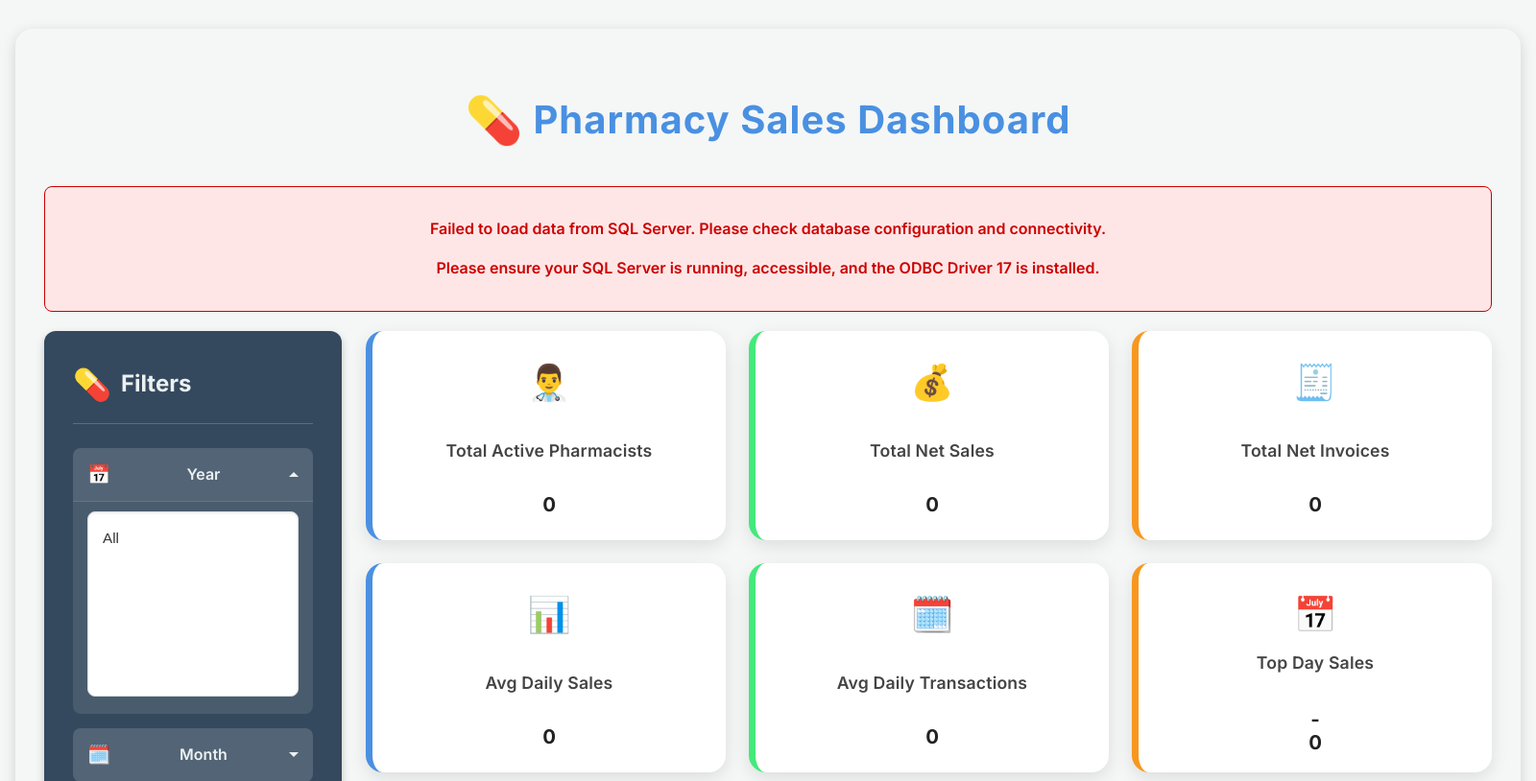
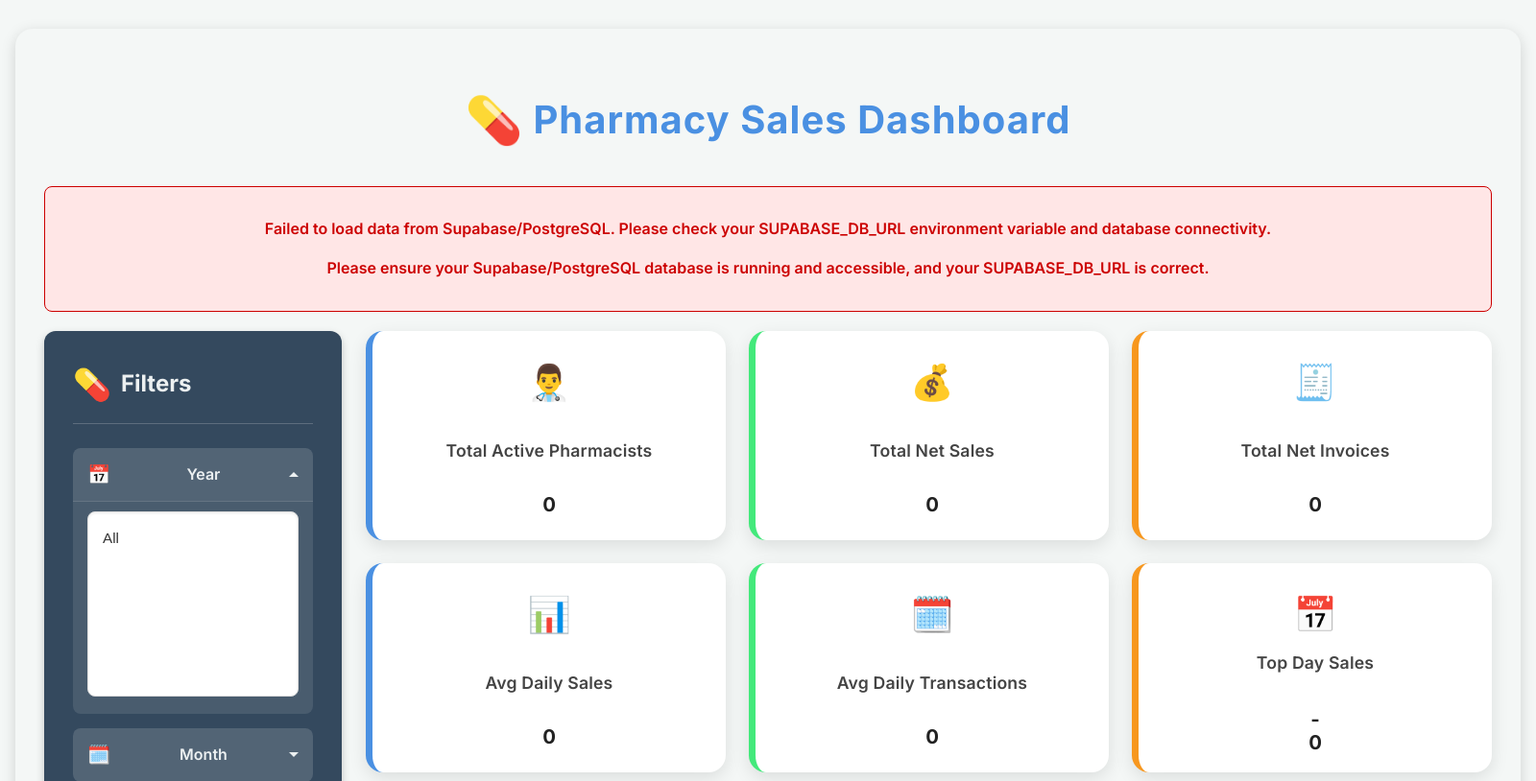
Before and after one commit to Saadnaiem/pharmacy-dashboard, a Flask app: page / in a window 1600 px wide. Shown: the top 814 px of the page at 96% size. Run offline with Flask 3, Linux system fonts and the light colour scheme.

Commit message:
remove sql server configuration

```diff
--- a/app.py
+++ b/app.py
@@ -20,7 +20,7 @@ def get_sqlalchemy_connection_string():
 
 def load_data():
     """
-    Loads data from the SQL Server 'Dashboard' table into a Pandas DataFrame.
+    Loads data from the Supabase/PostgreSQL 'sales' table into a Pandas DataFrame.
     Performs initial data cleaning and transformation:
     - Converts 'INVOICEDATE' to datetime objects.
     - Fills NaN values in 'LOCATIONNAME' and 'PHAMACISTNAME' with 'Unknown'.
@@ -116,7 +116,7 @@ def dashboard():
         month_map = dict(zip(month_names, all_months))
         return render_template(
             'index.html',
-            error="Failed to load data from SQL Server. Please check database configuration and connectivity.",
+            error="Failed to load data from Supabase/PostgreSQL. Please check your SUPABASE_DB_URL environment variable and database connectivity.",
             years=[],
             selected_years=[],
             months=month_names,
--- a/templates/index.html
+++ b/templates/index.html
@@ -18,7 +18,7 @@
         {% if error %}
         <div class="error-message">
             <p>{{ error }}</p>
-            <p>Please ensure your SQL Server is running, accessible, and the ODBC Driver 17 is installed.</p>
+            <p>Please ensure your Supabase/PostgreSQL database is running and accessible, and your SUPABASE_DB_URL is correct.</p>
         </div>
         {% endif %}
 
```
